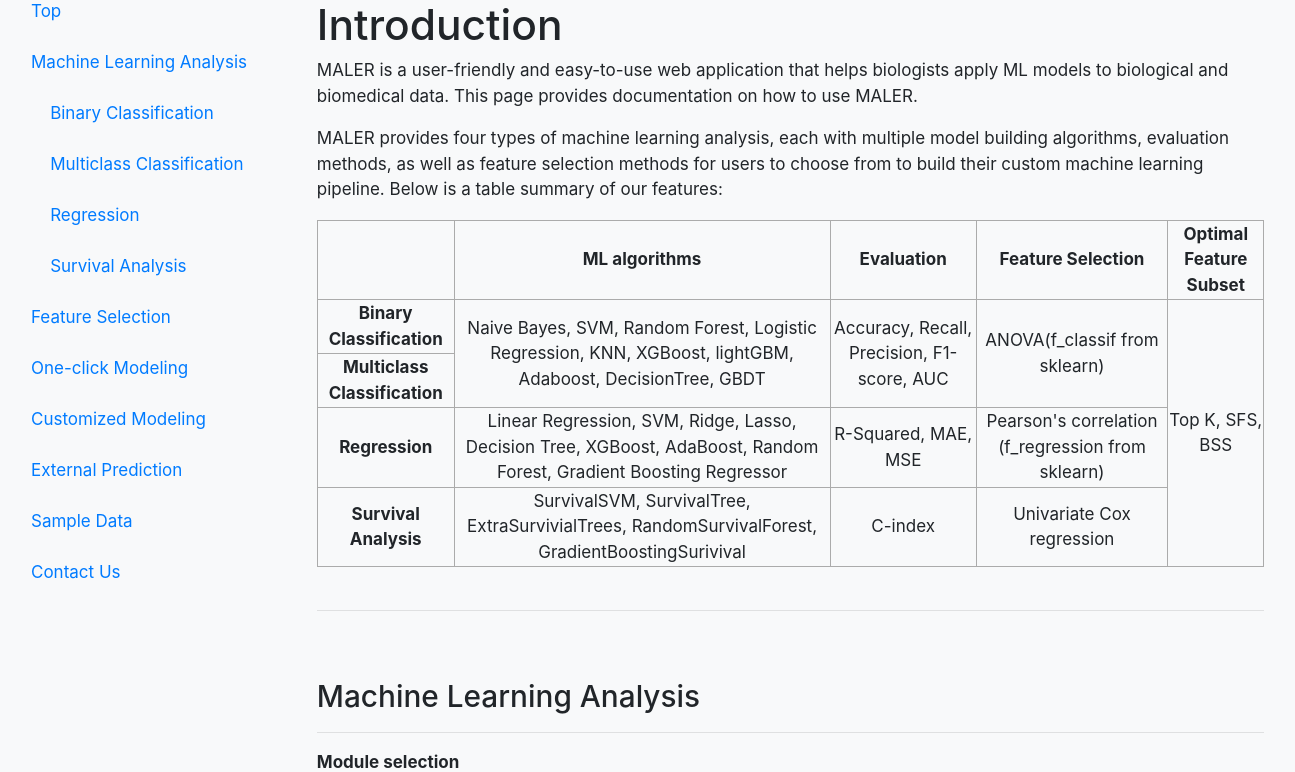
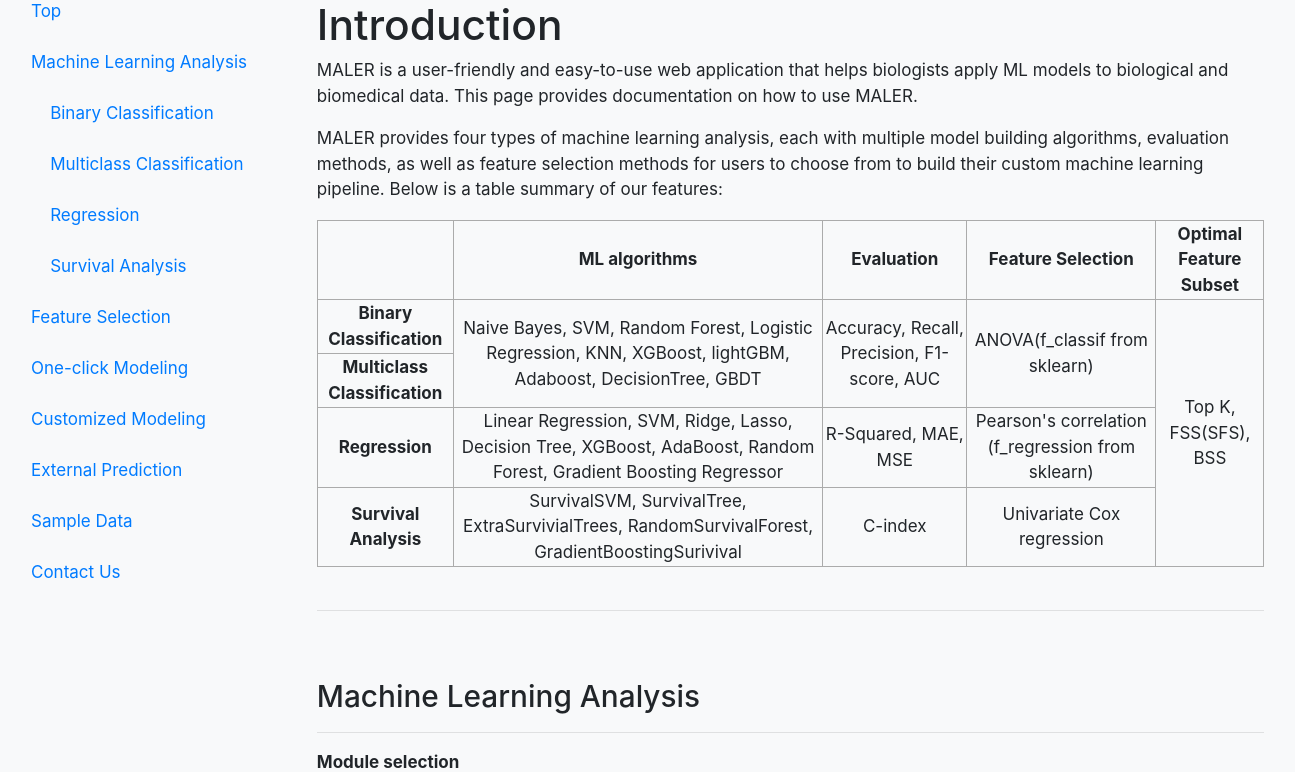
Before and after one commit to zhaizhaoyu98/MALER_server, a Django app: page /mlserver/help in a window 1600 px wide; the page is wider, and only the part inside the window is pictured. Shown: the part 126-898 px from the top of that part, without its empty margins (24-1319 px from the left). Run offline with Django 3.2, Linux system fonts and the light colour scheme; some libraries are stand-ins or nearby versions.

Commit message:
predict description

```diff
--- a/mlserver/templates/help.html
+++ b/mlserver/templates/help.html
@@ -78,7 +78,7 @@
 						</td>
 						<td rowspan="2">Accuracy, Recall, Precision, F1-score, AUC</td>
 						<td rowspan="2">ANOVA(f_classif from sklearn)</td>
-						<td rowspan="4">Top K, SFS, BSS</td>
+						<td rowspan="4">Top K, FSS(SFS), BSS</td>
 					</tr>
 					<tr>
 						<td style="font-weight: bold;">Multiclass Classification</td>
--- a/mlserver/templates/home.html
+++ b/mlserver/templates/home.html
@@ -163,7 +163,7 @@
 
                         <div class="col-4">
                             <p class="card-text" style="text-align:center">
-								TopK, FSS, BSS
+								TopK, FSS(SFS), BSS
 								<br></br>
 								<p ><img src='/mlserver_static/img/home2.png' width="320" height="180"></p>
 							</p>
```
